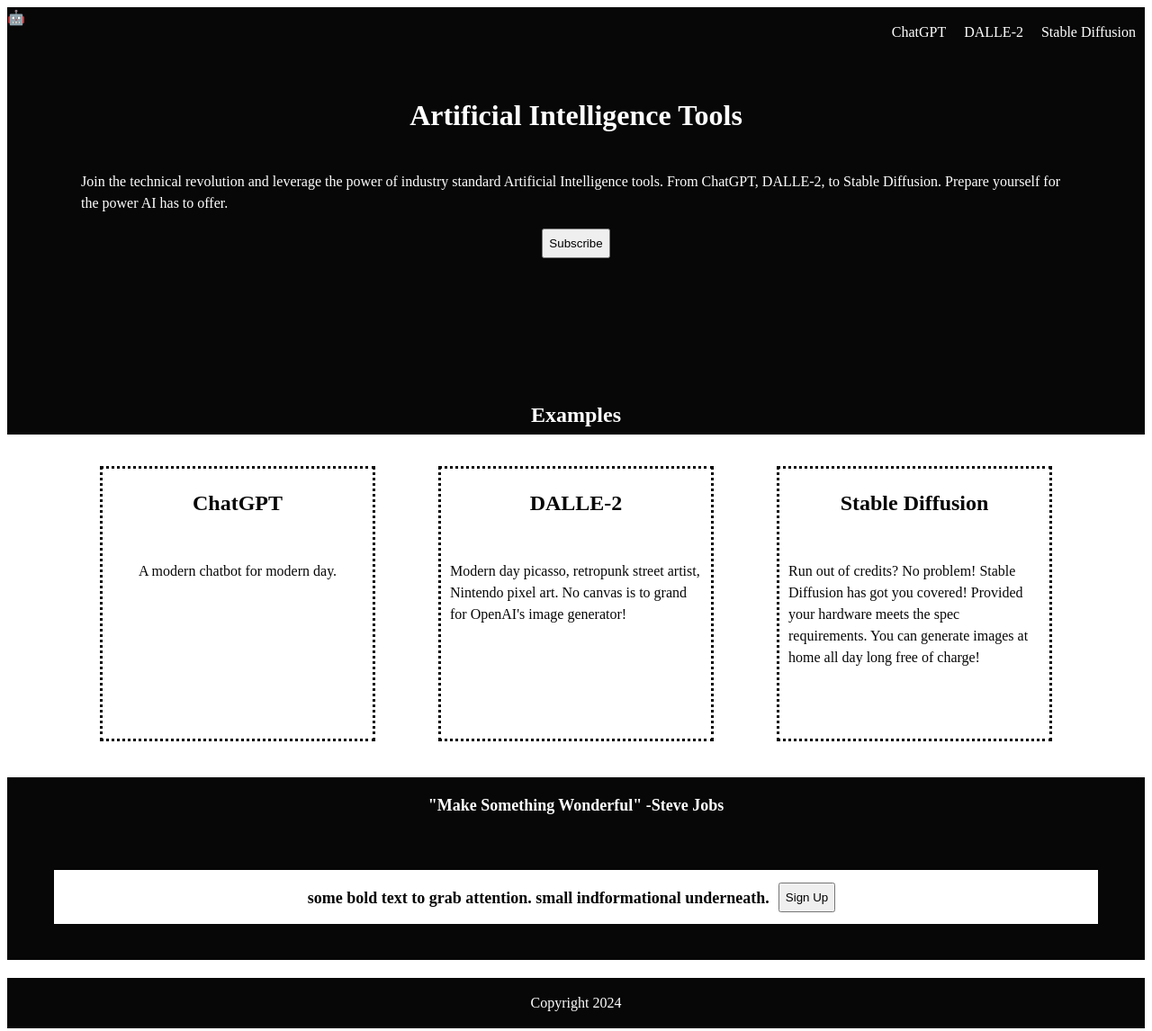
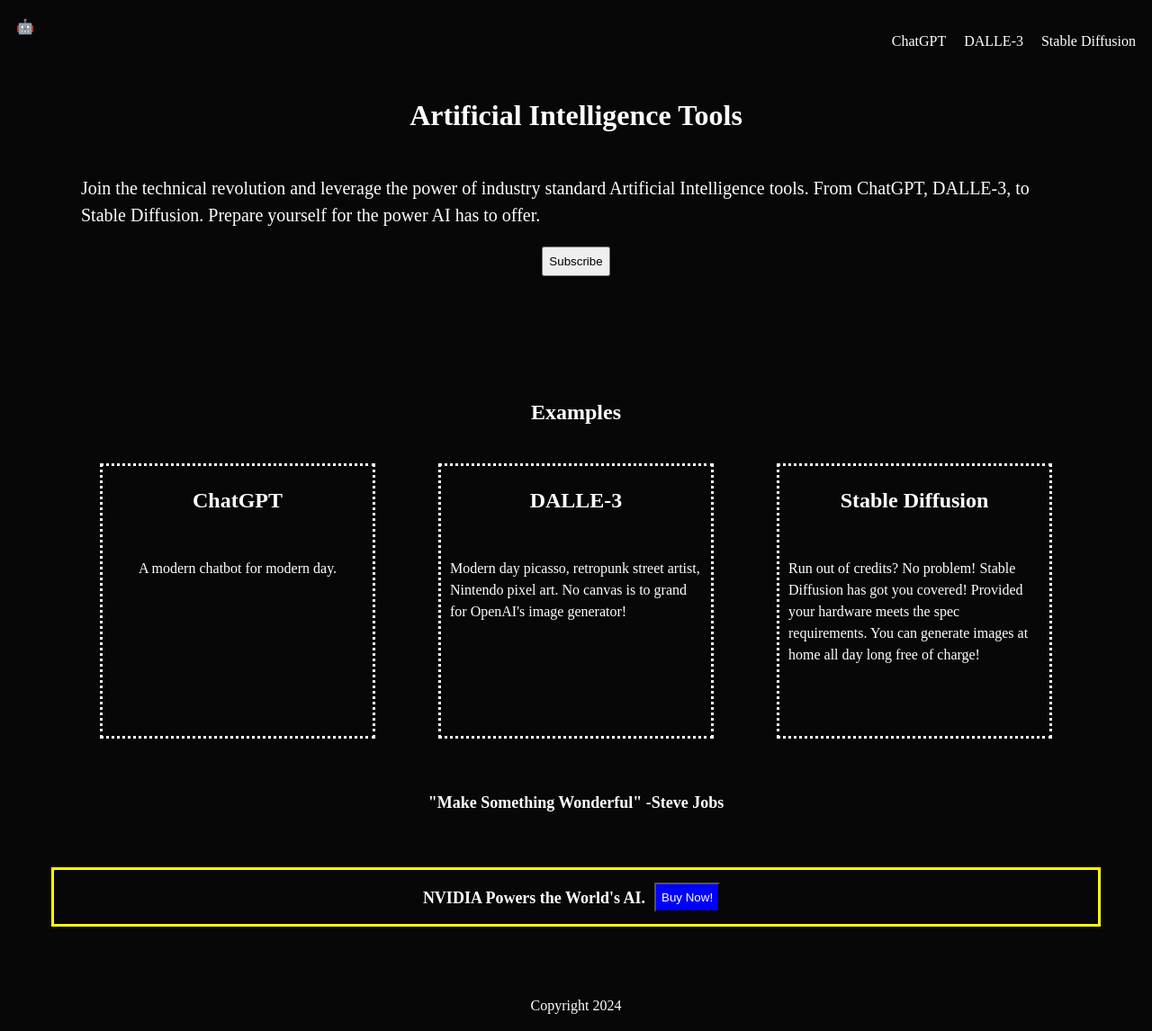
Before and after one commit to Daytwan/landing-page, a plain HTML site: page index.html in a window 1280 px wide. Shown: the whole page at 90% size. Drawn offline with Linux system fonts and the light colour scheme.

Commit message:
changed colors, styles

```diff
--- a/index.html
+++ b/index.html
@@ -12,21 +12,21 @@
       <div class="logo">🤖</div>
       <ul class="nav">
         <li>
-          <a href="#">ChatGPT</a></li>
+          <a href="https://openai.com/chatgpt/">ChatGPT</a></li>
         <li>
-          <a href="#">DALLE-2</a></li>
+          <a href="https://openai.com/index/dall-e-3/">DALLE-3</a></li>
         <li>
-        <a href="#">Stable Diffusion</a></li>
+        <a href="https://github.com/AUTOMATIC1111/stable-diffusion-webui">Stable Diffusion</a></li>
       </ul>
     </nav>
 
     <header class="header">
       <div class="container">
         <h1>Artificial Intelligence Tools</h1>
-        <p>
+        <p id="intro">
         Join the technical revolution and leverage
         the power of industry standard Artificial Intelligence tools.
-        From ChatGPT, DALLE-2, to Stable Diffusion. Prepare yourself
+        From ChatGPT, DALLE-3, to Stable Diffusion. Prepare yourself
         for the power AI has to offer.
         </p>
         <button>Subscribe</button>
@@ -47,7 +47,7 @@
           </div>
 
           <div class="box">
-            <h2>DALLE-2</h2>
+            <h2>DALLE-3</h2>
             <p>
             Modern day picasso, retropunk street artist, Nintendo pixel art.
             No canvas is to grand for OpenAI's image generator!
@@ -75,10 +75,9 @@
       <section class="ad">
         <div class="container">
           <p>
-          some bold text to grab attention.
-          small indformational underneath.
+          NVIDIA Powers the World's AI.
           </p>
-          <button>Sign Up</button>
+          <button> <a href="https://www.nvidia.com/en-us/geforce/graphics-cards/40-series/">Buy Now!</a></button>
         </div>
       </section>
 
--- a/style.css
+++ b/style.css
@@ -10,8 +10,9 @@
   font-size: 16px;
   line-height: 1.5;
   color: #fff;
-  background-color: #fff;
+  background-color: #080708;
   height: 100%;
+  min-width: 467px;
 }
 
 .container {
@@ -52,7 +53,7 @@
   gap: 20px;
   flex:5;
   justify-content: flex-end;
-  padding-right: 10px;
+  padding: 10px;
 }
 
 .header .container {
@@ -98,8 +99,9 @@
 .ad div {
   width: 150px;
   height: 60px;
-  background-color: #fff;
   margin: 20px;
+  border-style: solid;
+  border-color: #ff0;
 }
 
 .quote {
@@ -119,8 +121,8 @@
   justify-content: flex-start;
   flex-wrap: wrap;
   border-style: dotted;
-  border-color: #080708;
-  min-width:250px;
+  border-color: #fff;
+  min-width: 200px;
 }
 
 li {
@@ -184,22 +186,41 @@
 
 .box h2 {
   align-self: center;
-  color: #080708;
+  color: #fff;
 }
 
 .box p {
   padding:10px;
-  color: #080708;
+  color: #fff;
 }
 
 .ad .container p {
-  color: #080708;
+  color: #fff;
 }
 
-/* @media(max-width: 768px) {
+@media(max-width: 768px) {
   .boxes .container {
-    flex-direction:column;
-    text-align:center;
+    flex-direction: column;
+    padding-top: 20px;
+    text-align: center;
+    margin-top: 10px;
   }
 }
-*/ add this maybe??
+
+@media(max-width: 768px) {
+  .header {
+    height: 200px;
+  }
+}
+
+.logo {
+  padding: 10px;
+}
+
+#intro {
+  font-size: 20px;
+}
+
+.ad .container button {
+  background-color: #0000ff;
+}
```
